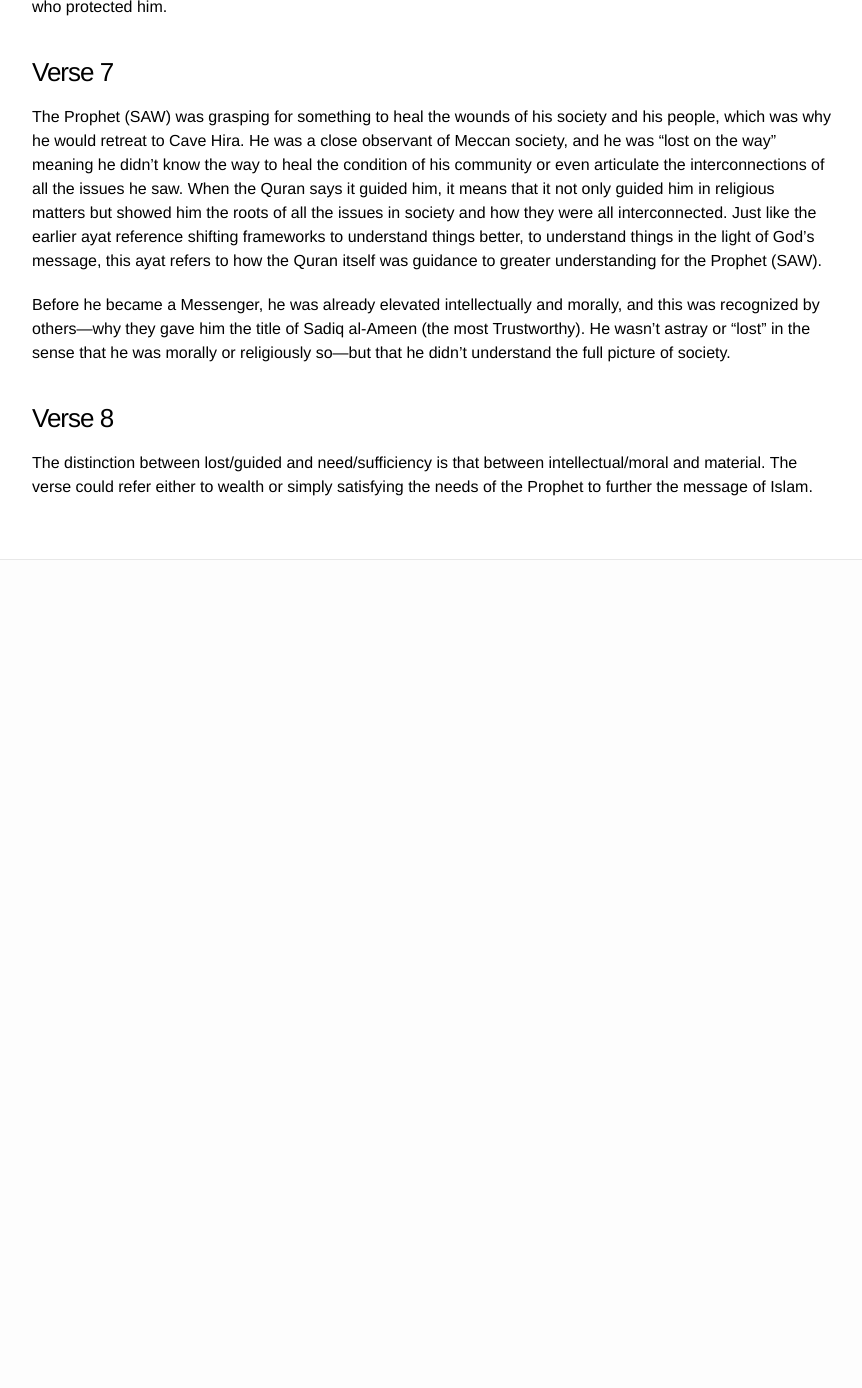
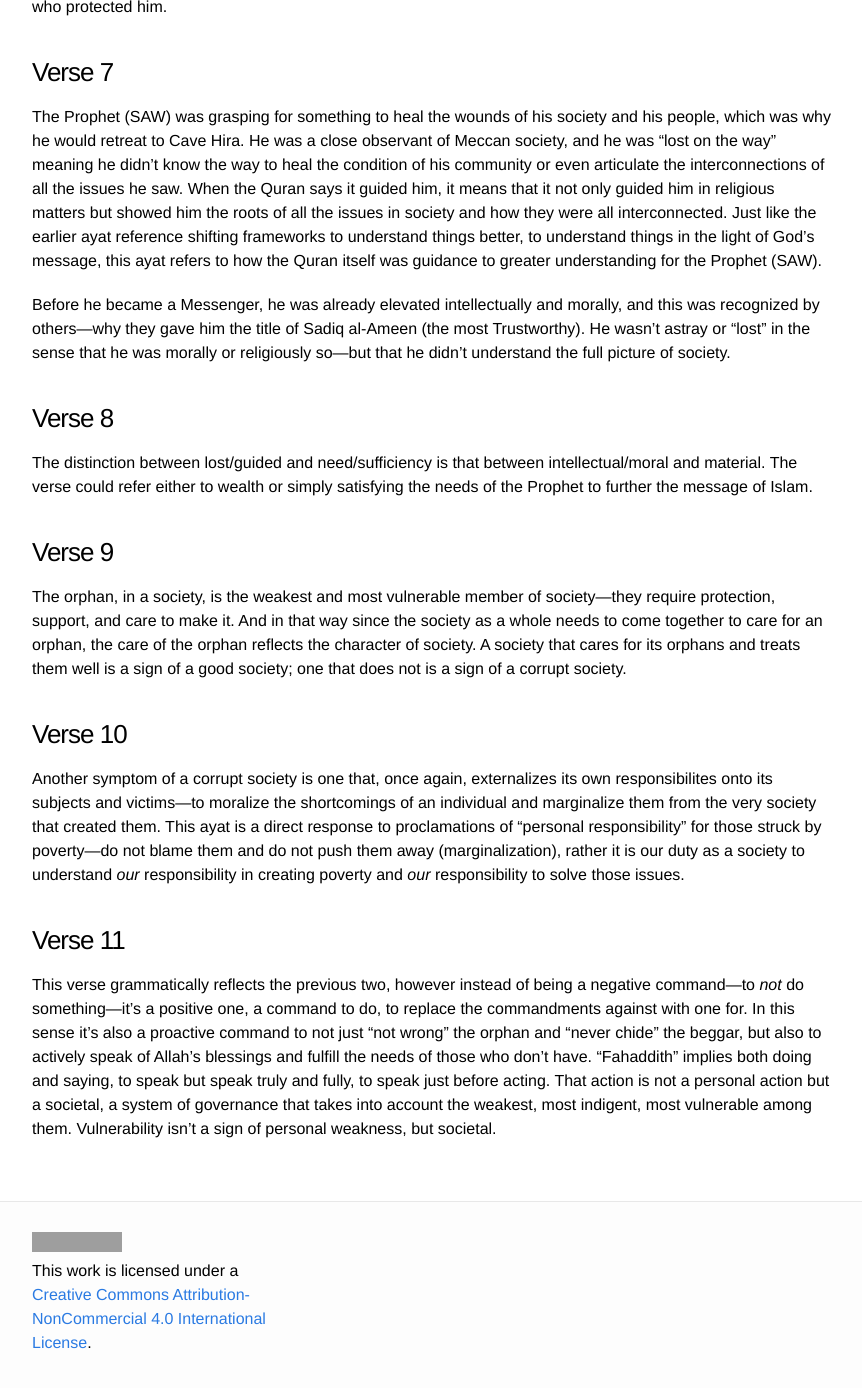
Before and after one commit to jauzeyimam/jauzeyimam.github.io, a Jekyll site: the page built from _quran/93-duha.md, in a window 1280 px wide and 1400 px high, scrolled down 1581 px. Shown: the top 1388 px of the window, without its empty margins (208-1070 px from the left). Built offline with Jekyll 4.4.1, drawn with Linux system fonts in a browser that asks for light colours; before the commit the page ends 2216 px from its top, so only the background shows below that; grey boxes are pictures that could not be loaded.

Commit message:
finished al-duha

```diff
--- a/_includes/footer.html
+++ b/_includes/footer.html
@@ -6,6 +6,7 @@
       <ul>
         <li><a href="mailto:{{ site.email }}">{{ site.email }}</a></li>
       </ul>
+        <a rel="license" href="http://creativecommons.org/licenses/by-nc/4.0/"><img alt="Creative Commons License" style="border-width:0" src="https://i.creativecommons.org/l/by-nc/4.0/80x15.png" /></a><br />This work is licensed under a <a rel="license" href="http://creativecommons.org/licenses/by-nc/4.0/">Creative Commons Attribution-NonCommercial 4.0 International License</a>.
     </div>
 
     <div class="footer-col-2 column">
@@ -49,5 +50,4 @@
       </ul>
     </div>
   </div>
-
 </footer>
--- a/_quran/93-duha.md
+++ b/_quran/93-duha.md
@@ -39,3 +39,15 @@ Before he became a Messenger, he was already elevated intellectually and morally
 ### Verse 8
 
 The distinction between lost/guided and need/sufficiency is that between intellectual/moral and material.  The verse could refer either to wealth or simply satisfying the needs of the Prophet to further the message of Islam.
+
+### Verse 9
+
+The orphan, in a society, is the weakest and most vulnerable member of society—they require protection, support, and care to make it.  And in that way since the society as a whole needs to come together to care for an orphan, the care of the orphan reflects the character of society.  A society that cares for its orphans and treats them well is a sign of a good society; one that does not is a sign of a corrupt society.
+
+### Verse 10
+
+Another symptom of a corrupt society is one that, once again, externalizes its own responsibilites onto its subjects and victims—to moralize the shortcomings of an individual and marginalize them from the very society that created them.  This ayat is a direct response to proclamations of "personal responsibility" for those struck by poverty—do not blame them and do not push them away (marginalization), rather it is our duty as a society to understand *our* responsibility in creating poverty and *our* responsibility to solve those issues.
+
+### Verse 11
+
+This verse grammatically reflects the previous two, however instead of being a negative command—to *not* do something—it's a positive one, a command to do, to replace the commandments against with one for.  In this sense it's also a proactive command to not just "not wrong" the orphan and "never chide" the beggar, but also to actively speak of Allah's blessings and fulfill the needs of those who don't have.  "Fahaddith" implies both doing and saying, to speak but speak truly and fully, to speak just before acting.  That action is not a personal action but a societal, a system of governance that takes into account the weakest, most indigent, most vulnerable among them.  Vulnerability isn't a sign of personal weakness, but societal.
```
